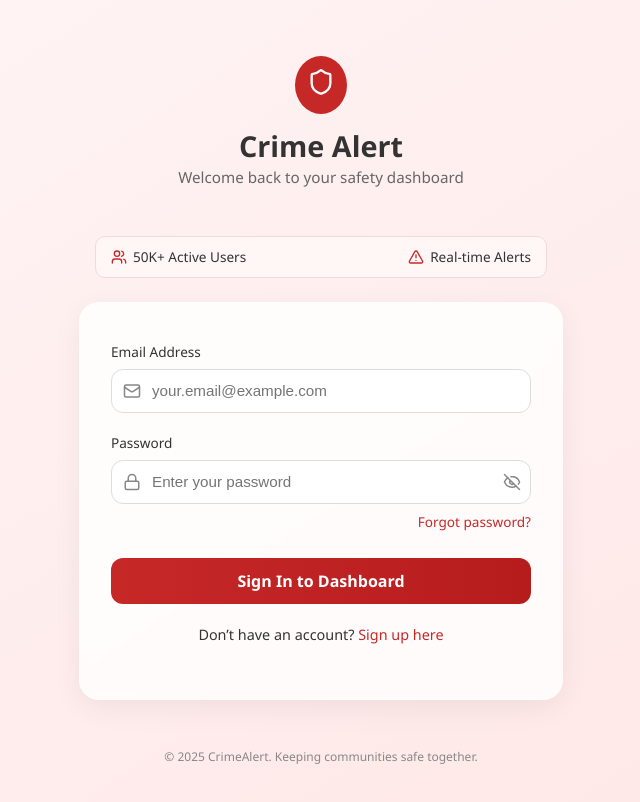
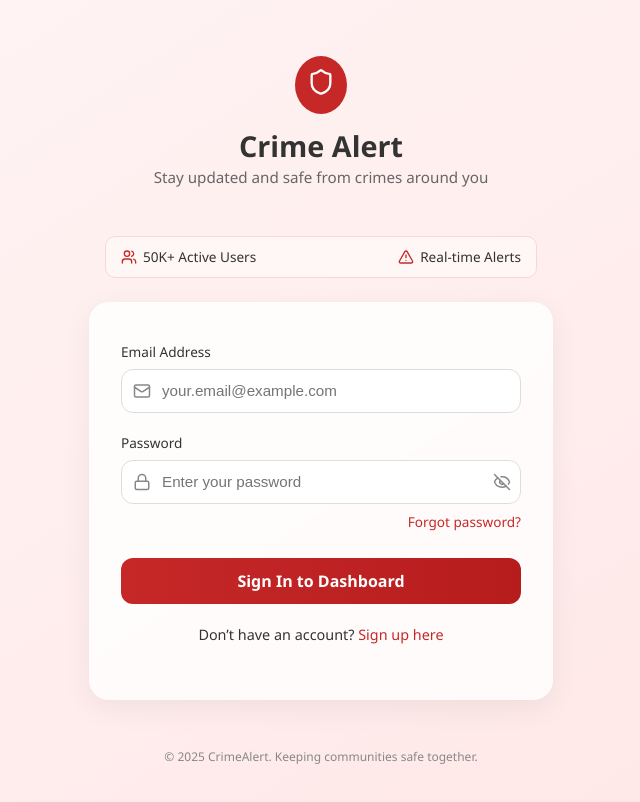
Before and after one commit to 0xAupy/Project-3100, a React (Vite) app in the folder frontend/: page /login in a window 1280 px wide. Shown: the top 802 px of the page, without its empty margins (319-959 px from the left). Built offline with nearby package versions, Linux system fonts and the light colour scheme; no server answers.

Commit message:
minor change

```diff
--- a/frontend/src/pages/Login.css
+++ b/frontend/src/pages/Login.css
@@ -25,7 +25,7 @@ body {
   align-items: center;
   padding: 1.5rem;
   width: 100%;
-  max-width: 420px; /* Increased container width */
+  max-width: 400px;
 }
 
 /* Header */
@@ -45,7 +45,6 @@ body {
 .login-header h1 {
   margin: 0;
   font-size: 1.8rem;
-  font-weight: bold;
 }
 
 .login-header p {
--- a/frontend/src/pages/Login.jsx
+++ b/frontend/src/pages/Login.jsx
@@ -43,7 +43,7 @@ export default function Login() {
             <Shield size={28} color="white" />
           </div>
           <h1>Crime Alert</h1>
-          <p>Welcome back to your safety dashboard</p>
+          <p>Stay updated and safe from crimes around you</p>
         </div>
 
         <div className="stats-banner">
@@ -105,7 +105,7 @@ export default function Login() {
           </button>
 
           <p className="form-footer">
-            Don’t have an account? <a href="/signup">Sign up here</a>
+            Don’t have an account? <a href="/register">Sign up here</a>
           </p>
         </form>
 
```
